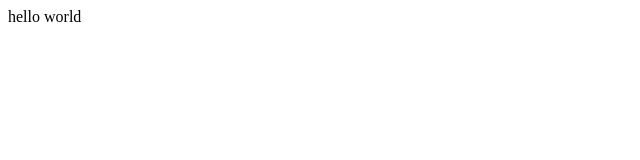
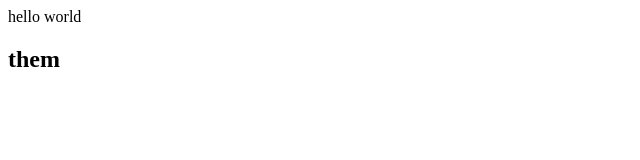
Before and after one commit to victorskie/vicks, a plain HTML site: page index.html in a window 1280 px wide. Shown: the full height of the page, 0-640 px from the left. Drawn offline with Linux system fonts and the light colour scheme.

Commit message:
added git practice file
this is for description

```diff
--- a/index.html
+++ b/index.html
@@ -1 +1,2 @@
 <h>hello world</h>
+<h2>them</h2>
```
Also changed, not shown: 1 other file.
